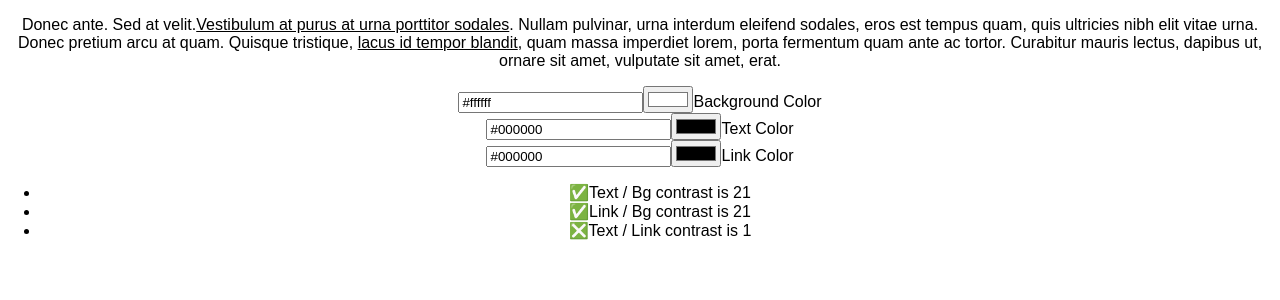
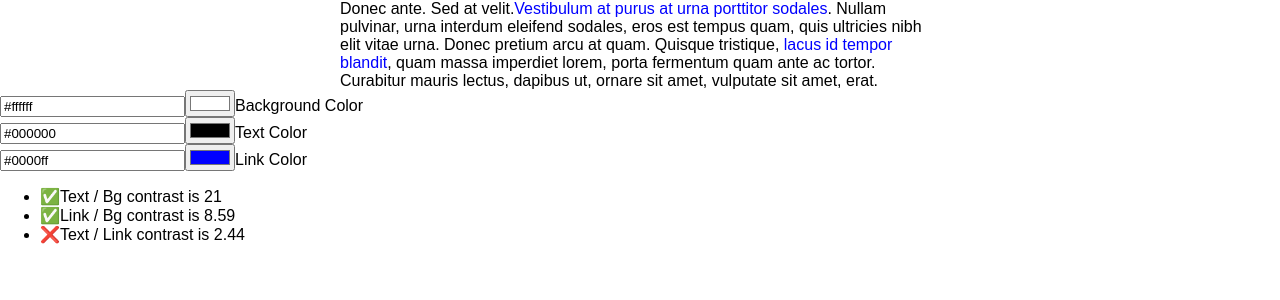
Before and after one commit to chipcullen/contrast-triangle, a React (Create React App) app: page / in a window 1280 px wide. Shown: the top 300 px of the page. Built offline with nearby package versions, Linux system fonts and the light colour scheme.

Commit message:
handling color input better

```diff
--- a/public/index.html
+++ b/public/index.html
@@ -19,7 +19,7 @@
       work correctly both with client-side routing and a non-root public URL.
       Learn how to configure a non-root public URL by running `npm run build`.
     -->
-    <title>3 Way Color Contrast Checker</title>
+    <title>The Contrast Triangle</title>
   </head>
   <body>
     <noscript>
--- a/src/App.css
+++ b/src/App.css
@@ -1,24 +1,5 @@
-.App {
-  text-align: center; }
-
-.App-logo {
-  animation: App-logo-spin infinite 20s linear;
-  height: 80px; }
-
-.App-header {
-  background-color: red;
-  height: 150px;
-  padding: 20px;
-  color: white; }
-
-.App-title {
-  font-size: 1.5em; }
-
-.App-intro {
-  font-size: large; }
-
-@keyframes App-logo-spin {
-  from {
-    transform: rotate(0deg); }
-  to {
-    transform: rotate(360deg); } }
+.preview-paragraph {
+  max-width: 37.5rem;
+  margin: 0 auto; }
+  .preview-paragraph a {
+    text-decoration: none; }
--- a/src/App.js
+++ b/src/App.js
@@ -11,7 +11,7 @@ class App extends Component {
     this.state = {
       bgColor: '#ffffff',
       textColor: '#000000',
-      linkColor: '#000000'
+      linkColor: '#0000ff'
     };
   }
 
--- a/src/App.scss
+++ b/src/App.scss
@@ -1,34 +1,12 @@
 .App {
-  text-align: center;
+  // text-align: center;
 }
 
-.App-logo {
-  animation: App-logo-spin infinite 20s linear;
-  height: 80px;
-}
+.preview-paragraph {
+  max-width: 37.5rem;
+  margin: 0 auto;
 
-$bgColor: red;
-
-.App-header {
-  background-color: $bgColor;
-  height: 150px;
-  padding: 20px;
-  color: white;
-}
-
-.App-title {
-  font-size: 1.5em;
-}
-
-.App-intro {
-  font-size: large;
-}
-
-@keyframes App-logo-spin {
-  from {
-    transform: rotate(0deg);
-  }
-  to {
-    transform: rotate(360deg);
+  a {
+    text-decoration: none;
   }
 }
--- a/src/components/ColorInput.js
+++ b/src/components/ColorInput.js
@@ -10,11 +10,20 @@ class ColorInput extends Component {
   handleChange(event) {
     const hex = event.target.value;
     this.setState({ value: hex });
-    this.props.onChange(this.props.keyName, hex);
+
+    if (hex.length === 7) {
+      this.props.onChange(this.props.keyName, hex);
+    }
   }
 
   render() {
     const { defaultValue, label } = this.props;
+
+    let colorInputValue = `#ffffff`;
+
+    if (this.state.value.length === 7) {
+      colorInputValue = this.state.value;
+    }
 
     return (
       <div className="ColorInput">
@@ -27,7 +36,7 @@ class ColorInput extends Component {
           />
           <input
             type="color"
-            value={this.state.value}
+            value={colorInputValue}
             onChange={this.handleChange}
             placeholder={defaultValue}
           />
--- a/src/components/ResultEmoji.js
+++ b/src/components/ResultEmoji.js
@@ -4,7 +4,7 @@ class ResultEmoji extends Component {
   render() {
     const { contrast, min } = this.props;
 
-    let emoji = '❎';
+    let emoji = '❌';
 
     if (contrast >= min) {
       emoji = '✅';
```
